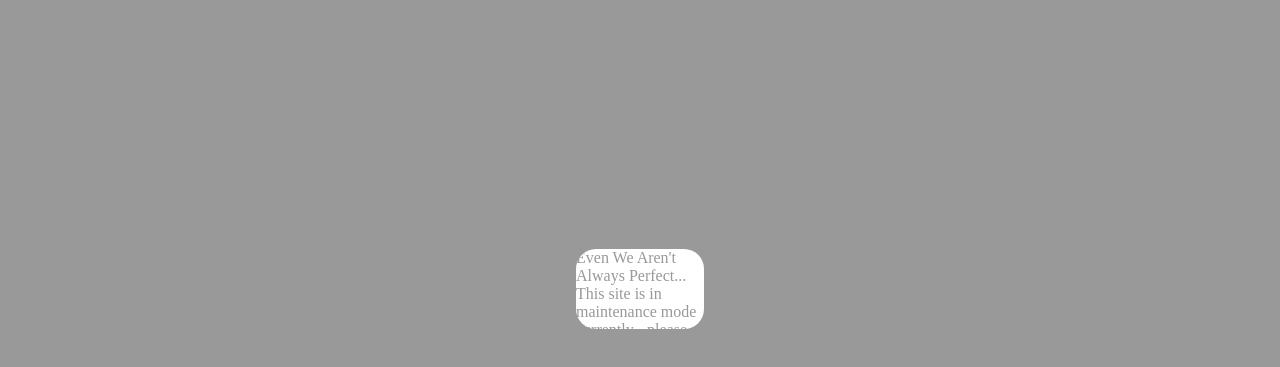
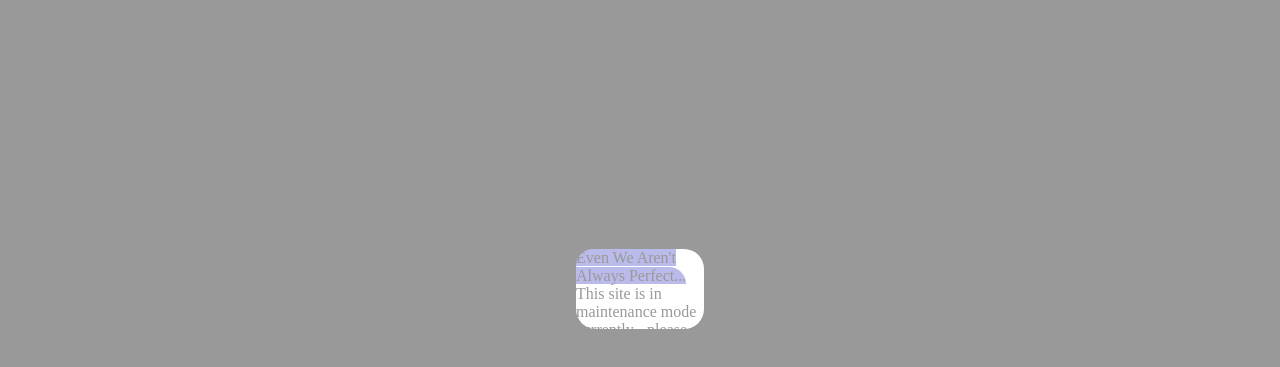
Before and after one commit to CraftedPixelGaming/pedant.cf, a plain HTML site: page index.html in a window 1280 px wide. Shown: the part 111-478 px from the top of the page. Drawn offline with Linux system fonts and the light colour scheme.

Commit message:
Update index.css

```diff
--- a/index.css
+++ b/index.css
@@ -35,7 +35,15 @@
   background-color: #ffffff;
   position: fixed;
 }
-
+.infoTitle {
+  position: relative;
+  width: 100%;
+  height: 20%;
+  top: 0;
+  left: 0;
+  background-color: #5555cc;
+  border-radius: 20px 20px 0px 0px;
+}
 @-webkit-keyframes showInfo {
     from {top: 100%; transform: translate(-50%, -50%); opacity: 0;}
     to {top: 50%; transform: translate(-50%, -50%); opactiy: 1;}
```
